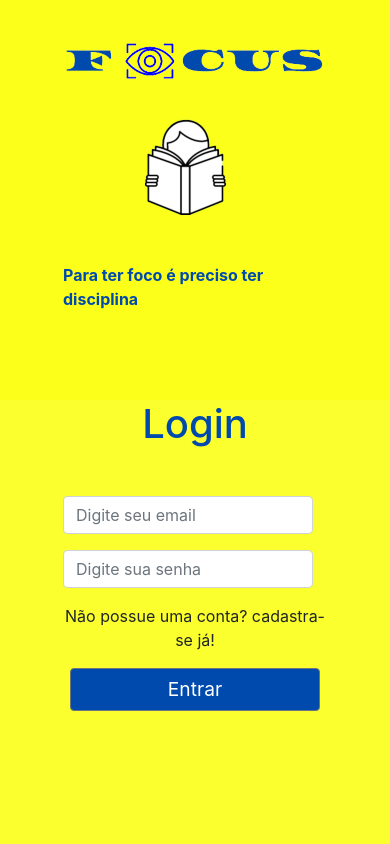
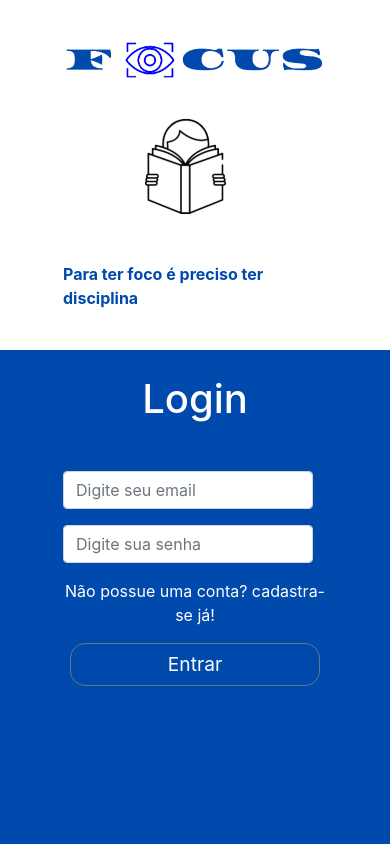
Before and after one commit to RodrigoVitor/Focus-3.0, a Nuxt app: page / in a window 390 px wide. Shown: the top 844 px of the page. Built offline with nearby package versions, Linux system fonts and the light colour scheme.

Commit message:
adding background color

```diff
--- a/components/index/LoginRegister.vue
+++ b/components/index/LoginRegister.vue
@@ -56,24 +56,27 @@ export default {
     height:100vh;
     width:50%;
     text-align:center;
-    background: #FBFF2D
+    background: #004AAD
 }
 #container {
     margin-top:25vh
 }
 #container h1 {
-    color: #004aad;
+    color: #fff;
 }
 #container p {
-    cursor:pointer
+    cursor:pointer;
+    color:#fff
 }
 #container p:hover {
-    color:blue
+    color:#ccc
 }
 #container form button {
-    background-color:#004aad;
+    background-color:rgba(1, 74, 173,.5);
     width:250px;
-    font-size:1.2rem
+    font-size:1.2rem;
+    border-radius:15px;
+    /* border:none */
 }
 
 /* Smartphone */
@@ -85,6 +88,9 @@ export default {
     #container {
         margin-top:0px
     }
+    #container h1 {
+        margin-top:25px;
+    }
     .login input {
         width:250px
     }
--- a/components/index/SideLogo.vue
+++ b/components/index/SideLogo.vue
@@ -1,7 +1,7 @@
 <template>
     <div id="Main">
         <b-container class="bv-example-row float-left d-flex justify-content-center align-items-center" id="container">
-            <b-row>
+            <b-row class="mt-5">
                 <b-col>
                     <img src="/img/logo-mobile.png" alt="logo focus" id="logo-image">
                 </b-col>
@@ -24,7 +24,7 @@
 }
 #container {
     height:100vh;
-    background: #FBFF1A;
+    background: #fff;
     flex-direction: column;
 }
 #container .row p {
@@ -38,7 +38,7 @@
         width:100vw;
     }
     #container {
-        height: 400px;
+        height: 350px;
     }
 }
 </style>
```
